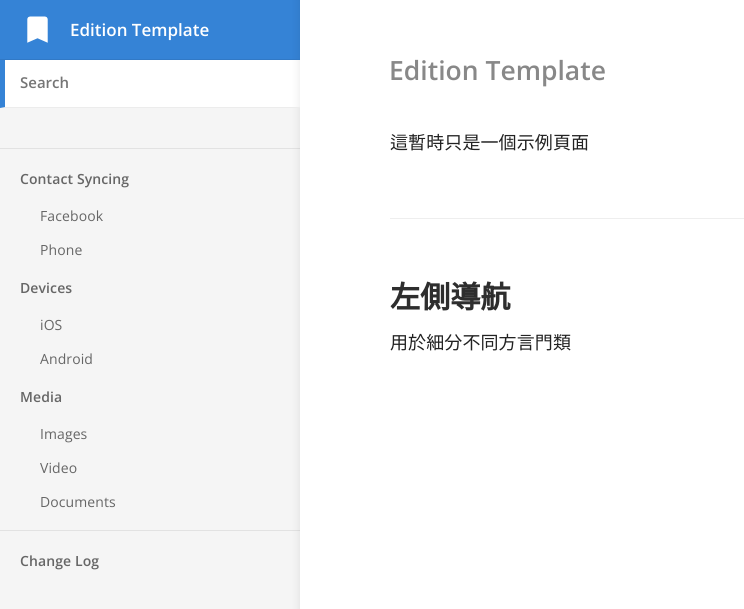
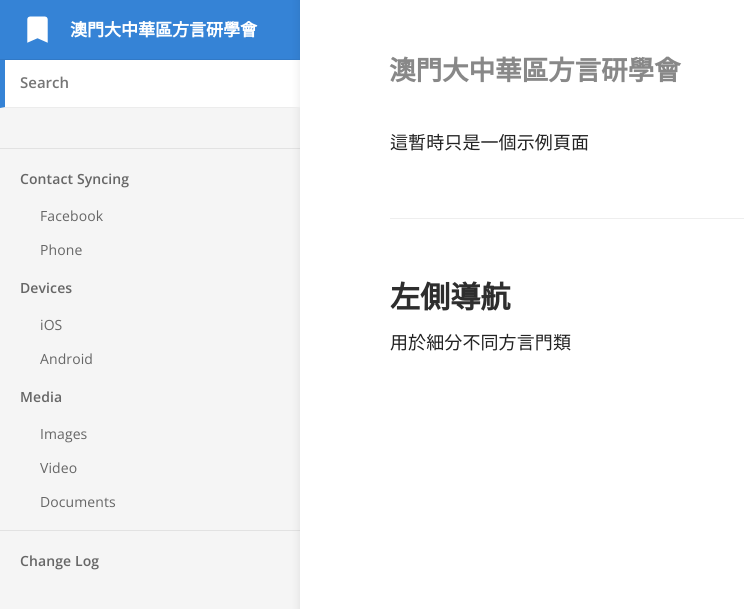
Before and after one commit to zttofficial/zttofficial.github.io, a Jekyll site: the page built from index.md, in a window 1280 px wide. Shown: the top 609 px of the page, without its empty margins (0-744 px from the left). Built offline with Jekyll 4.4.1, drawn with Linux system fonts in a browser that asks for light colours.

Commit message:
Update _config.yml

```diff
--- a/_config.yml
+++ b/_config.yml
@@ -1,7 +1,7 @@
 # ----
 # Site
 
-title: Edition Template
+title: 澳門大中華區方言研學會
 url: "https://long-pig.cloudvent.net"
 baseurl:
 google_analytics_key:
@@ -9,7 +9,7 @@ show_full_navigation: true
 
 # Values for the jekyll-seo-tag gem (https://github.com/jekyll/jekyll-seo-tag)
 logo: /siteicon.png
-description: Product documentation template for Jekyll.
+description: Macao Research Society of Dialect in Greater China
 author:
   name:
   email:
```
